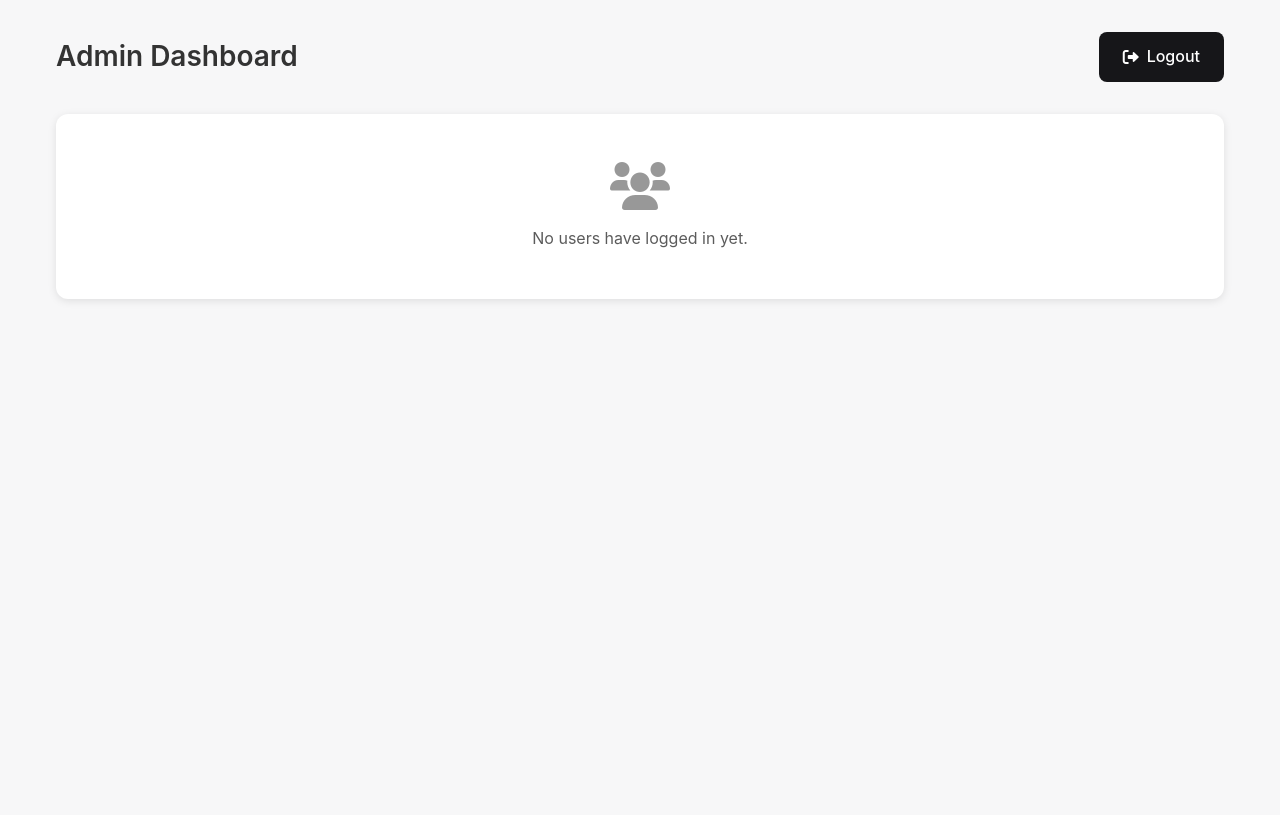
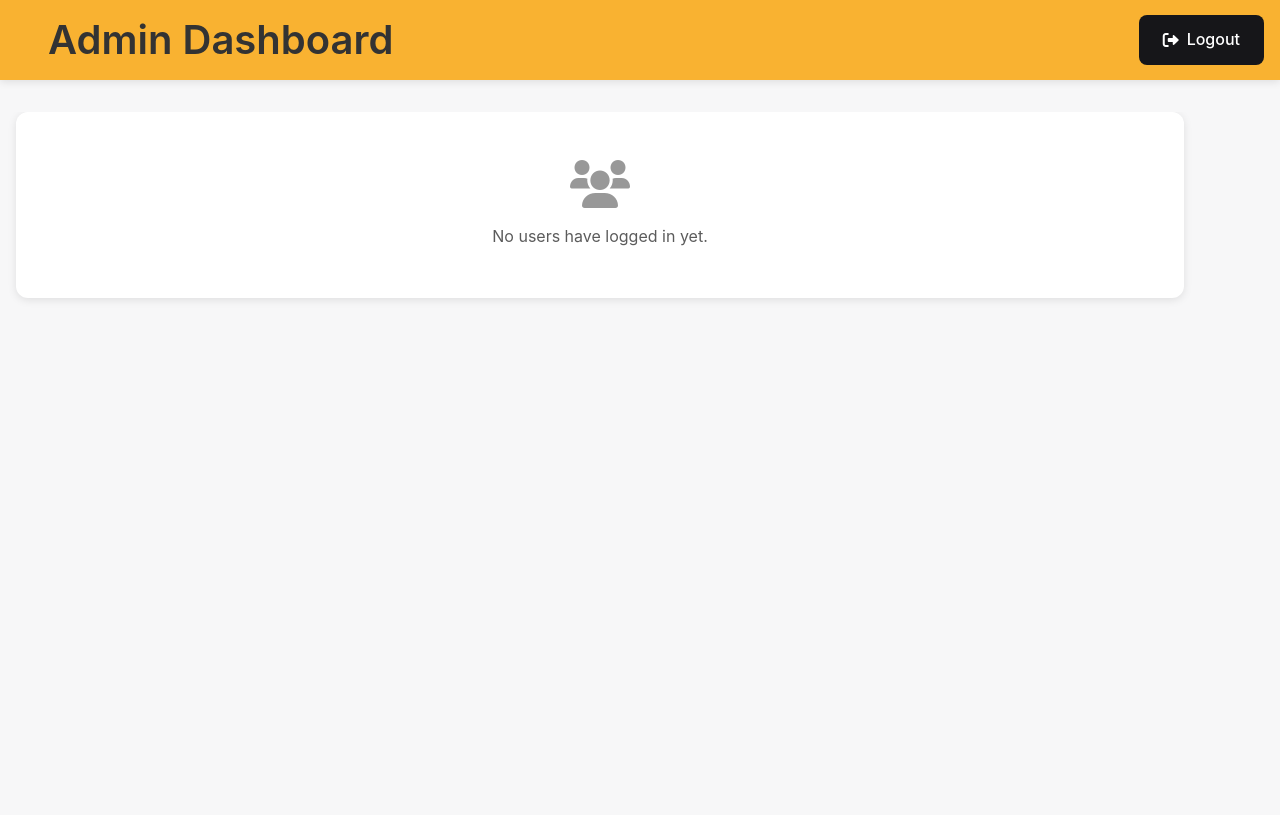
Before and after one commit to Pavantext/NutriMood, a Flask app: page /admin/dashboard in a window 1280 px wide. Shown: the top 815 px of the page. Run offline with Flask 3, Linux system fonts and the light colour scheme; the visitor is signed in with stand-in values (Sample User, id 1).

Commit message:
fixed action buttons and colors

```diff
--- a/static/styles.css
+++ b/static/styles.css
@@ -218,7 +218,7 @@ body {
 }
 
 .bot .message-content {
-    background: #dffec8;
+    background: #E9F2D5;
     border-top-left-radius: 4px;
 }
 
@@ -804,7 +804,7 @@ body {
 }
 
 .bot .message-content {
-    background: #dffec8;
+    background: #E9F2D5;
 }
 
 .user .message-content {
@@ -822,18 +822,19 @@ body {
 
 .quick-action-button {
     padding: 8px 16px;
-    background: white;
+    background: #E9F2D5;
     border: 1px solid #ddd;
     border-radius: 20px;
     color: #333;
     cursor: pointer;
     font-size: 0.9em;
     white-space: nowrap;
-    transition: background-color 0.2s;
+    transition: background-color 0.2s, transform 0.15s cubic-bezier(0.4,0,0.2,1);
 }
 
 .quick-action-button:hover {
-    background: #f5f5f5;
+    background: #EDEDED;
+    transform: scale(0.95);
 }
 
 @media (min-width: 769px) {
@@ -984,11 +985,12 @@ body {
         text-align: left;
         flex-shrink: 0;
         border: 1px solid #e0e0e0;
-        background: #fff;
+        background: #E9F2D5;
         transition: background 0.2s;
     }
     .quick-action-button:hover {
-        background: #f5f5f5;
+        background: #EDEDED;
+
     }
     /* Custom scrollbar for Chrome */
     .quick-actions-container::-webkit-scrollbar {
--- a/templates/admin_dashboard.html
+++ b/templates/admin_dashboard.html
@@ -22,7 +22,7 @@
 
         .admin-container {
             max-width: 1200px;
-            margin: 2rem auto;
+            /* margin: 2rem auto; */
             padding: 0 1rem;
             min-height: calc(100vh - 4rem);
             overflow-y: auto;
@@ -33,12 +33,21 @@
             justify-content: space-between;
             align-items: center;
             margin-bottom: 2rem;
+            background-color: #F9B231;
+            width: 100%;
+            height: 80px;
+            position: sticky;
+            top: 0;
+            padding: 0 1rem;
+            box-shadow: 0 2px 8px rgba(0,0,0,0.1);
+            z-index: 100;
         }
 
         .admin-title {
             color: var(--text-color);
-            font-size: 1.75rem;
+            font-size: 2.5rem;
             font-weight: 600;
+            margin-left: 2rem;
         }
 
         .admin-actions {
@@ -176,7 +185,6 @@
     </style>
 </head>
 <body>
-    <div class="admin-container">
     <div class="admin-header">
         <h1 class="admin-title">Admin Dashboard</h1>
         <div class="admin-actions">
@@ -186,6 +194,8 @@
             </a>
         </div>
     </div>
+    <div class="admin-container">
+
 
         {% if users %}
         <div class="users-grid">
```
Lines whose indentation alone changed are shown as unchanged.
